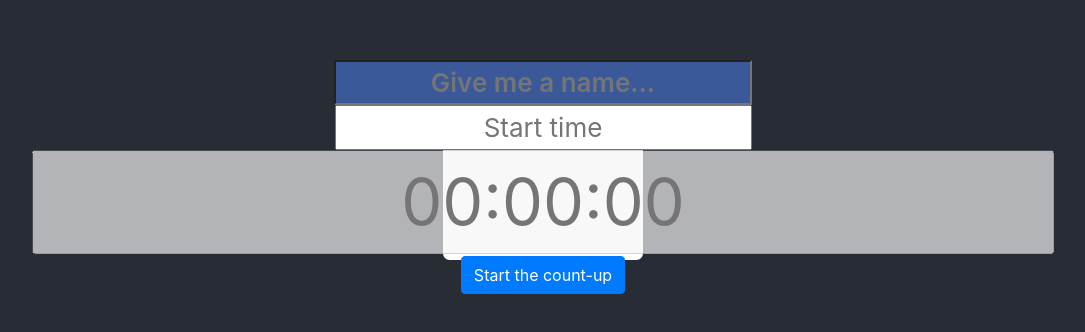
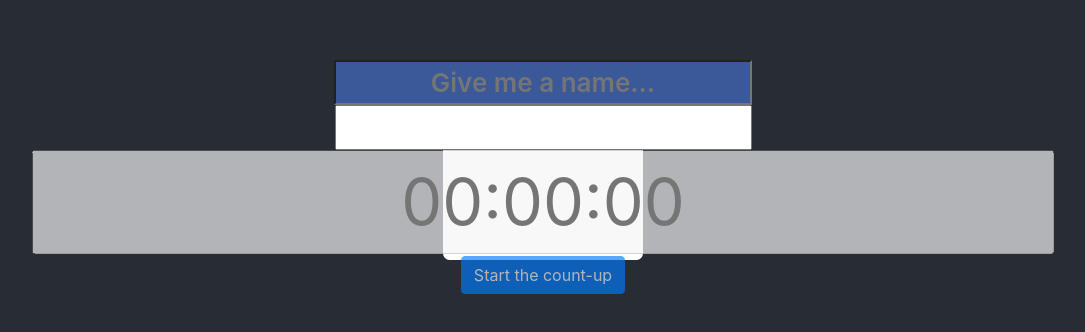
Before and after one commit to sp2cd/timekeeper, a React (Create React App) app: page / in a window 1280 px wide. Shown: the part 240-572 px from the top of the page, without its empty margins (97-1182 px from the left). Built offline with nearby package versions, Linux system fonts and the light colour scheme.

Commit message:
Add more features

```diff
--- a/src/components/StartTimeField/StartTimeField.tsx
+++ b/src/components/StartTimeField/StartTimeField.tsx
@@ -1,9 +1,51 @@
+import { Field } from "formik";
+
 export interface StartTimeFieldProps {
-
+    name: string;
+    style: any;
 }
 
-export function StartTimeField({...props}: StartTimeFieldProps) {
+export function StartTimeField({ name, style, ...props }: StartTimeFieldProps) {
+    // const [input, meta, helper] = useField(name);
+    const handleOnKeyUp = (e: any) => {
+        console.log('on key up:', e.target.value);
+    }
+    const handleOnChange = (e: any) => {
+        console.log('on change:', e);
+    }
     return (
-        <></>
+        <>
+            <div>
+                <Field
+                    name={name}
+                    style={style}
+                    onKeyUp={handleOnKeyUp}
+                    // onChange={handleOnChange}
+                >
+                    {/* {({
+                    // @ts-ignore
+                    field, // { name, value, onChange, onBlur }
+                    // @ts-ignore
+                    form: { touched, errors }, // also values, setXXXX, handleXXXX, dirty, isValid, status, etc.
+                    // @ts-ignore
+                    meta,
+                }) => (
+                    <div>
+                        <input
+                            type="text"
+                            placeholder="Start time"
+                            style={{
+                                textAlign: 'center'
+                            }}
+                            {...field}
+                        />
+                        {meta.touched && meta.error && (
+                            <div className="error">{meta.error}</div>
+                        )}
+                    </div>
+                )} */}
+                </Field>
+            </div>
+        </>
     )
 }
--- a/src/components/TimeSquare/TimeSquare.tsx
+++ b/src/components/TimeSquare/TimeSquare.tsx
@@ -3,9 +3,6 @@ import { TimeSquareForm } from "../TimeSquareForm/TimeSquareForm";
 import { TimeSquareFormButton } from "../TimeSquareFormButton/TimeSquareFormButton";
 
 export function TimeSquare({ ...props }) {
-    const handleOnClick = () => {
-
-    }
     return (
         <>
             <div
@@ -23,10 +20,6 @@ export function TimeSquare({ ...props }) {
                 }}
             >
                 <TimeSquareForm></TimeSquareForm>
-                {/* <TimeSquareFormButton
-                    onClick={handleOnClick}
-                ></TimeSquareFormButton> */}
-
             </div>
         </>
     )
--- a/src/components/TimeSquareForm/TimeSquareForm.tsx
+++ b/src/components/TimeSquareForm/TimeSquareForm.tsx
@@ -1,24 +1,40 @@
 import { Field, Form, Formik } from 'formik';
+import React, { useEffect, useState } from 'react';
 import { Button } from 'react-bootstrap';
+import { StartTimeField } from '../StartTimeField/StartTimeField';
 import { TimeSquareFormButton } from '../TimeSquareFormButton/TimeSquareFormButton';
+import _ from 'lodash';
 
 export interface TimeSquareFormProps {
 
 }
 export function TimeSquareForm({ ...props }: TimeSquareFormProps) {
-    const handleOnClick = () => {
+    const [started, setStarted] = useState<boolean>(false);
+    const formikOnSubmit = (values: any, actions: any) => {
+        setStarted(true);
+    }
 
+    const formikValidate = (values: any) => {
+        const errorObject = {};
+        if (!isValidTime(_.get(values, 'startTime', ''))) {
+            _.set(errorObject, 'startTime', 'Start time is not a valid time.');
+        }
+        return errorObject;
     }
+
+    const isValidTime = (timeString: string) => {
+        console.log('validating time...');
+        return true;
+    }
+
     return (
         <>
             <Formik
                 initialValues={{ name: '', startTime: '', elapsedTime: '' }}
-                onSubmit={(values, actions) => {
-                    setTimeout(() => {
-                        alert(JSON.stringify(values, null, 2));
-                        actions.setSubmitting(false);
-                    }, 1000);
-                }}
+                onSubmit={formikOnSubmit}
+                validate={formikValidate}
+                validateOnChange
+                enableReinitialize
             >
                 {props => (
                     <Form>
@@ -32,35 +48,13 @@ export function TimeSquareForm({ ...props }: TimeSquareFormProps) {
                                 color: 'white'
                             }}
                         />
-                        <Field
+                        <StartTimeField
                             name="startTime"
                             style={{
                                 textAlign: 'center'
                             }}
-                        >
-                            {({
-                                // @ts-ignore
-                                field, // { name, value, onChange, onBlur }
-                                // @ts-ignore
-                                form: { touched, errors }, // also values, setXXXX, handleXXXX, dirty, isValid, status, etc.
-                                // @ts-ignore
-                                meta,
-                            }) => (
-                                <div>
-                                    <input
-                                        type="text"
-                                        placeholder="Start time"
-                                        style={{
-                                            textAlign: 'center'
-                                        }}
-                                        {...field}
-                                    />
-                                    {meta.touched && meta.error && (
-                                        <div className="error">{meta.error}</div>
-                                    )}
-                                </div>
-                            )}
-                        </Field>
+                        ></StartTimeField>
+
                         <Field
                             disabled
                             name="elapsedTime"
@@ -71,9 +65,9 @@ export function TimeSquareForm({ ...props }: TimeSquareFormProps) {
                                 fontSize: '2.5em'
                             }}
                         />
-                        {/* <Button type="submit">Update</Button> */}
                         <TimeSquareFormButton
-                            onClick={handleOnClick}
+                            started={started}
+                            // onClick={handleOnClick}
                         ></TimeSquareFormButton>
                     </Form>
                 )}
--- a/src/components/TimeSquareFormButton/TimeSquareFormButton.tsx
+++ b/src/components/TimeSquareFormButton/TimeSquareFormButton.tsx
@@ -1,20 +1,24 @@
-import { useFormikContext } from "formik";
+import { useField, useFormikContext } from "formik";
 import { Button } from "react-bootstrap";
 import _ from "lodash";
+import { StringUtils } from "../../util/StringUtils";
 
 export interface TimeSquareFormButtonProps {
+    started: boolean;
     onClick?: React.MouseEventHandler<HTMLButtonElement> | undefined;
 }
-export function TimeSquareFormButton({ onClick, ...props }: TimeSquareFormButtonProps) {
+export function TimeSquareFormButton({ started, onClick, ...props }: TimeSquareFormButtonProps) {
     const { values, submitForm } = useFormikContext();
+    const [input, meta, helper] = useField('startTime');
 
-    const buttonText = _.get(values, 'startTime', '') === '' ? 'Start the count-up' : 'Update';
+    const buttonText = started ? 'Update' : 'Start the count-up';
 
     return (
         <>
             <Button
                 className={'btn'}
-                onClick={onClick}
+                onClick={submitForm}
+                disabled={StringUtils.isBlankString(input.value) || !!meta.error}
             >
                 <span className={'bi bi-plus'}>{buttonText}</span>
             </Button>
--- /dev/null
+++ b/src/util/StringUtils.ts
@@ -0,0 +1,7 @@
+import { isNil } from "lodash";
+
+export namespace StringUtils {
+    export const isBlankString = (s: string) => {
+        return isNil(s) || (typeof s === 'string' && s.trim().length === 0);
+    }
+}
```
